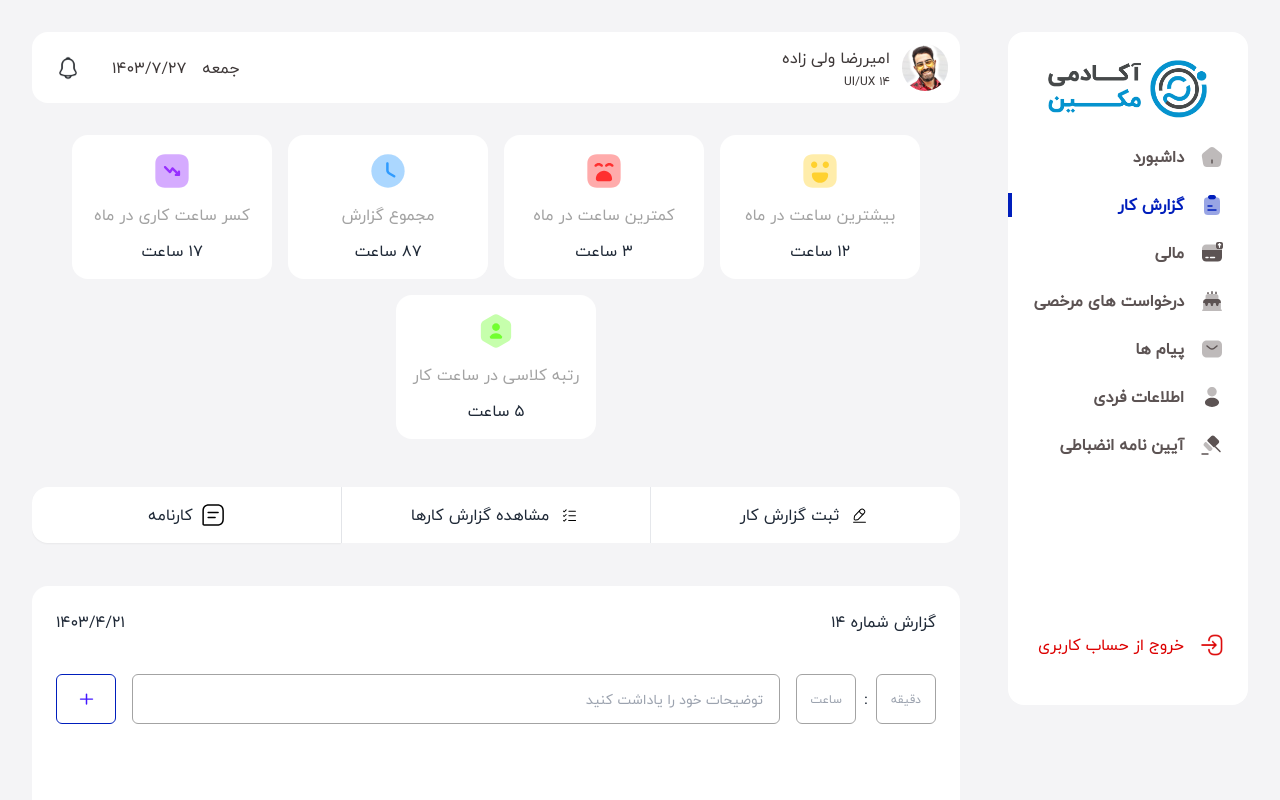
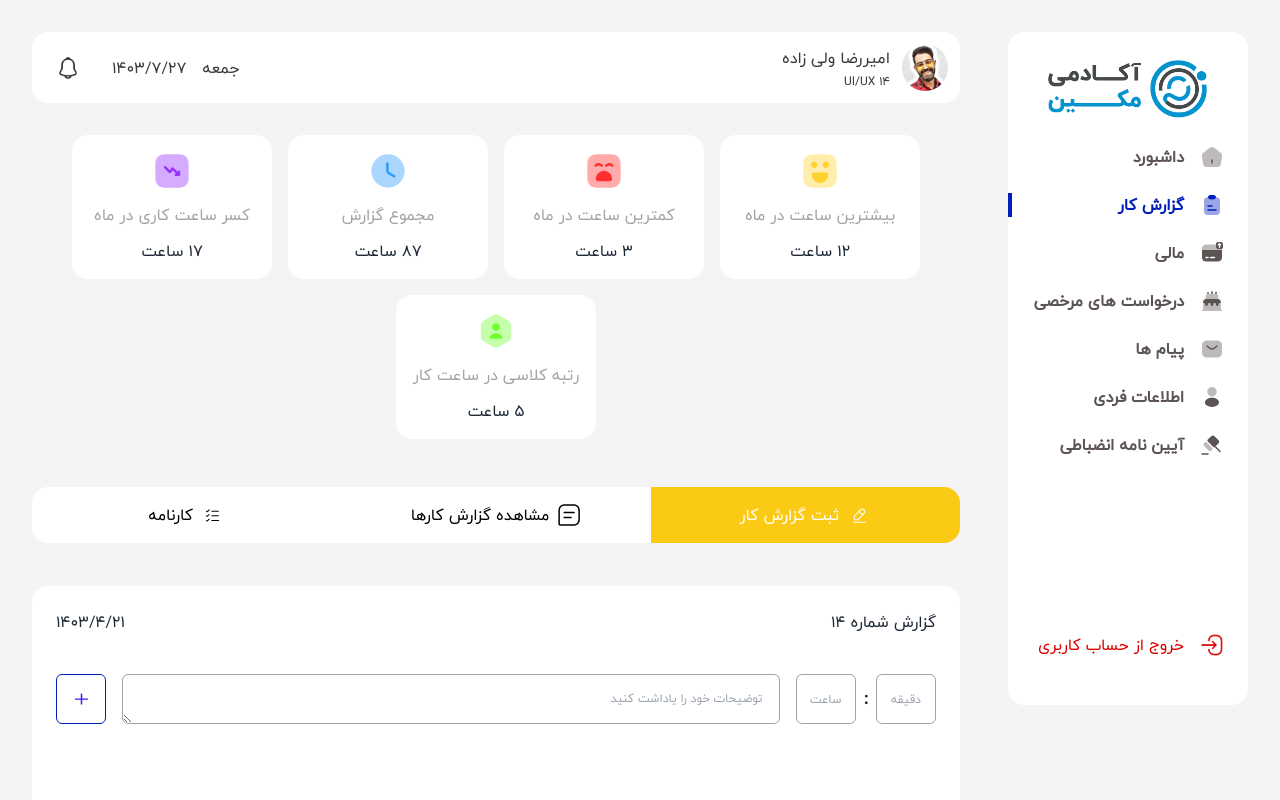
Before and after one commit to mobin-khoddam/makeen-crm-project, a React (Vite) app: page /work-report in a window 1280 px wide. Shown: the top 800 px of the page. Built offline with nearby package versions, Linux system fonts and the light colour scheme.

Commit message:
work report bar fixed add report field fixed and add modal for add work report field

```diff
--- a/src/Componants/Sidebar/Sidebar.jsx
+++ b/src/Componants/Sidebar/Sidebar.jsx
@@ -22,7 +22,7 @@ const Sidebar = () => {
                         <div className="mb-6 mx-auto w-fit">< MakeenLogo></MakeenLogo></div>
                         <div className="w-full pr-6 flex flex-col gap-6 mb-44">
                             <CustomSidebarLink location={'/dashboard'} svg={`${homeSvg}`} title="داشبورد"/>
-                            <CustomSidebarLink location={'/work-report/add'} svg={`${noteSvg}`} title="گزارش کار"/>
+                            <CustomSidebarLink location={'/work-report'} svg={`${noteSvg}`} title="گزارش کار"/>
                             <CustomSidebarLink location={'/finance'} svg={`${financeSvg}`} title="مالی"/>
                             <CustomSidebarLink location={'/asd'} svg={`${LeaveRequestsSvg}`} title="درخواست های مرخصی"/>
                             <CustomSidebarLink location={'/asd'} svg={`${MessagesSvg}`} title="پیام ها"/>
--- a/src/Container/Students/WorkReport/WorkReportBar/AddWorkReportPage/AddWorkReportPage.jsx
+++ b/src/Container/Students/WorkReport/WorkReportBar/AddWorkReportPage/AddWorkReportPage.jsx
@@ -1,18 +1,14 @@
 import WorkReportField from "./WorkReportField/WorkReportField.jsx";
-import WorkReportPage from "../../../../../pages/Students/WorkReport/WorkReportPage.jsx";
 
 const AddWorkReportPage = () => {
     return (
-
-        <WorkReportPage>
         <div className="w-full px-6 pt-6 pb-8 bg-white rounded-2xl ">
             <div className="w-full flex items-center justify-between mb-10">
                 <span>گزارش شماره 14</span>
                 <span>1403/4/21</span>
             </div>
-                <WorkReportField/>
+            <WorkReportField />
         </div>
-        </WorkReportPage>
     )
 }
 
--- a/src/Container/Students/WorkReport/WorkReportBar/AddWorkReportPage/WorkReportField/WorkReportField.jsx
+++ b/src/Container/Students/WorkReport/WorkReportBar/AddWorkReportPage/WorkReportField/WorkReportField.jsx
@@ -2,8 +2,9 @@ import addIcon from "/src/assets/images/Students/WorkReports/add.svg";
 import removeIcon from "/src/assets/images/Students/WorkReports/minus.svg";
 import buttonCustom from "/src/assets/images/Students/WorkReports/buttonCustom.svg";
 import { useForm } from "react-hook-form";
-import { useState } from "react";
+import { useRef, useState } from "react";
 import { v4 as uuidv4 } from "uuid";
+import WorkReportModal from "./WorkReportModal";
 
 const WorkReportField = () => {
   const [reportForm, setReportForm] = useState([{ id: uuidv4() }]);
@@ -31,9 +32,12 @@ const WorkReportField = () => {
       return item.filter((field) => id !== field.id);
     });
   };
-  const onSubmit = (data) => {
-    console.log(data);
+  const onSubmit = () => {
+    modalRef.current.showModal()
   };
+
+  const modalRef = useRef(null)
+
   return (
     <form
       onSubmit={handleSubmit(onSubmit)}
@@ -44,8 +48,9 @@ const WorkReportField = () => {
           <div
             onClick={() => console.log(item.id)}
             key={item.id}
-            className="flex gap-2 items-center placeholder:text-primary-gray-100"
+            className="flex gap-2 items-start placeholder:text-primary-gray-100 max-[560px]:flex-col max-[560px]:items-center"
           >
+            <div className="flex gap-2 items-center">
               <input
                 {...register(`minute${item.id}`, {
                   required: "this fieldIs required",
@@ -56,7 +61,7 @@ const WorkReportField = () => {
                 type="text"
                 className="w-[60px] h-[50px] text-xs border border-primary-gray-100 rounded-md outline-none text-center"
               />
-            <span>:</span>
+              <span className="font-bold text-lg">:</span>
               <input
                 {...register(`hour${item.id}`, {
                   required: "this fieldIs required",
@@ -67,19 +72,21 @@ const WorkReportField = () => {
                 type="text"
                 className="w-[60px] h-[50px] text-xs border border-primary-gray-100 rounded-md outline-none text-center"
               />
-            <input
+            </div>
+            <textarea
               {...register(`text${item.id}`, {
                 required: "this fieldIs required",
               })}
               placeholder="توضیحات خود را یاداشت کنید"
               type="text"
-              className="w-full h-[50px] text-sm border border-primary-gray-100 rounded-md outline-none mx-2 pr-4"
+              className="w-full h-[50px] min-h-[50px] max-h-[100px] border border-primary-gray-100 rounded-md outline-none mx-2 p-4 max-[560px]:mx-0 text-xs"
             />
+            <div className="max-[560px]:w-full [&>button]:min-w-[50px] [&>button]:min-h-[50px] [&>button]:max-w-[50px] [&>button]:max-h-[50px] [&>button]:max-[560px]:min-w-full">
               {index + 1 === reportForm.length ? (
                 <button
                   type="button"
                   onClick={addNewReport}
-                className="min-w-[60px] min-h-[50px] border border-primary-blue rounded-md flex justify-center items-center"
+                  className=" border border-primary-blue rounded-md flex justify-center items-center"
                 >
                   <img src={`${addIcon}`} alt="" />
                 </button>
@@ -87,19 +94,19 @@ const WorkReportField = () => {
                 <button
                   type="button"
                   onClick={() => removeReport(item.id)}
-                className="min-w-[60px] min-h-[50px] border border-primary-red rounded-md flex justify-center items-center"
+                  className="border border-primary-red rounded-md flex justify-center items-center"
                 >
                   <img src={`${removeIcon}`} alt="" />
                 </button>
               )}
             </div>
+          </div>
         ))}
       </div>
+      <WorkReportModal modalRef={modalRef} />
       <div className="flex items-center justify-between">
-        <div className="w-[164px] h-[53px]">
-          <img src={`${buttonCustom}`} alt="" />
-        </div>
-        <button className="text-white bg-primary-blue flex items-center gap-1 px-5 py-3 rounded-lg">
+        <img className="w-[164px] h-[53px] block" src={`${buttonCustom}`} alt="" />
+        <button className="text-white bg-primary-blue flex justify-center items-center gap-1 rounded-lg w-[164px] h-[53px]">
           <span>ثبت گزارش کار</span>
         </button>
       </div>
--- /dev/null
+++ b/src/Container/Students/WorkReport/WorkReportBar/AddWorkReportPage/WorkReportField/WorkReportModal.jsx
@@ -0,0 +1,31 @@
+import warningIcon from '../../../../../../assets/images/Students/WorkReports/warningIcon.png'
+
+const WorkReportModal = ({ modalRef }) => {
+    return (
+        <div>
+            <dialog ref={modalRef} id="my_modal_3" className="modal ">
+                <div className="modal-box">
+                    <form method="dialog">
+                        <button className="btn btn-sm btn-circle btn-ghost absolute right-2 top-2">✕</button>
+                    </form>
+                    <div className='flex flex-col justify-center items-center gap-5'>
+                        <img className='w-[62px] h-[62px]' src={warningIcon} alt='' />
+                        <span>آیا اطمینان دارید که گزارش کار ثبت شود؟</span>
+                        <div className='flex gap-4'>
+                            <button className="text-white bg-primary-blue flex justify-center items-center gap-1 rounded-lg w-[164px] h-[53px]">
+                                <span>ثبت گزارش کار</span>
+                            </button>
+                            <form method="dialog">
+                                <button className='w-20 h-[53px] border border-primary-gray-100 rounded-lg'>
+                                    ویرایش
+                                </button>
+                            </form>
+                        </div>
+                    </div>
+                </div>
+            </dialog>
+        </div>
+    )
+}
+
+export default WorkReportModal
--- a/src/Container/Students/WorkReport/WorkReportBar/ReportCardPage/ReportCard.jsx
+++ b/src/Container/Students/WorkReport/WorkReportBar/ReportCardPage/ReportCard.jsx
@@ -1,4 +1,3 @@
-import WorkReportPage from "../../../../../pages/Students/WorkReport/WorkReportPage.jsx";
 import ReportCardChart from "./ReportCartChart/ReportCartChart.jsx";
 import ReportCartStats from "./ReportCartStats/ReportCartStats.jsx";
 import MonthReportCardPage from "./MonthReportCard/MonthReportCard.jsx";
@@ -6,7 +5,7 @@ import ReportCardMessages from "./ReportCardMessages/ReportCardMessages.jsx";
 
 const ReportCardPage = () => {
     return (
-        <WorkReportPage>
+        <>
             <MonthReportCardPage />
             <div className="w-full bg-white rounded-2xl">
                 <ReportCartStats />
@@ -15,7 +14,7 @@ const ReportCardPage = () => {
                     <ReportCardMessages />
                 </div>
             </div>
-        </WorkReportPage>
+        </>
     )
 }
 
--- a/src/Container/Students/WorkReport/WorkReportBar/SeeWorkReportsPage/SeeWorkReportsListPage.jsx
+++ b/src/Container/Students/WorkReport/WorkReportBar/SeeWorkReportsPage/SeeWorkReportsListPage.jsx
@@ -1,4 +1,3 @@
-import WorkReportPage from "../../../../../pages/Students/WorkReport/WorkReportPage.jsx";
 import FilterDatePicker from "./DatePicker/DatePicker.jsx";
 import CategoriesFilter from "./CategoriesFilter/CategoriesFilter.jsx";
 import { useState } from "react";
@@ -9,7 +8,7 @@ const SeeWorkReportListPage = () => {
     const [showDateDrawer, setShowDateDrawer] = useState(false)
 
     return (
-        <WorkReportPage>
+        <>
             <div className="flex items-center gap-4 cursor-pointer max-lg:flex-col max-lg:items-start">
                 <div className="z-20">
                     <FilterDatePicker showDateDrawer={showDateDrawer} setShowDateDrawer={setShowDateDrawer}
@@ -23,7 +22,7 @@ const SeeWorkReportListPage = () => {
             <div>
                 <WorkReportList />
             </div>
-        </WorkReportPage>
+        </>
     )
 }
 
--- a/src/Container/Students/WorkReport/WorkReportBar/WorkReportBar.jsx
+++ b/src/Container/Students/WorkReport/WorkReportBar/WorkReportBar.jsx
@@ -1,32 +1,24 @@
-import editIcon from '/src/assets/images/Students/WorkReports/edit-2.svg'
-import messageIcon from '/src/assets/images/Students/WorkReports/message-text.svg'
-import taskIcon from '/src/assets/images/Students/WorkReports/task.svg'
-import { Link, useLocation } from "react-router-dom";
+import { WorkReportBarList } from "../../../../helper/ProjectData/Data"
 
-const WorkReportBar = () => {
-    const location = useLocation()
-    const isActive = ((path) => location.pathname === path)
-    return (<div
-        className="w-full bg-white rounded-2xl flex mb-[43px] cursor-pointer [&>a]:flex [&>a]:items-center [&>a]:justify-center [&>a]:gap-2 [&>a]:w-full [&>a]:p-4 max-lg:flex-col">
-        <Link to="/work-report"
-            className={`rounded-r-2xl max-lg:rounded-none max-lg:rounded-t-2xl  ${isActive('/work-report/add') && 'bg-[#FACA15] text-white'}`}>
-            <div style={{ mask: `url(${editIcon}) center no-repeat` }}
-                className={`w-6 h-6  ${isActive('/work-report/add') ? 'bg-white' : 'bg-black'}`}></div>
-            <span>ثبت گزارش کار</span>
-        </Link>
-        <Link to="/work-report/see-reports"
-            className={`border-x ${isActive('/work-report/see-reports') && 'bg-[#FACA15] text-white'}`}>
-            <div style={{ mask: `url(${taskIcon}) center no-repeat` }}
-                className={`w-6 h-6  ${isActive('/work-report/see-reports') ? 'bg-white' : 'bg-black'}`}></div>
-            <span>مشاهده گزارش کارها</span>
-        </Link>
-        <Link to="/work-report/report-card"
-            className={` rounded-l-2xl max-lg:rounded-none max-lg:rounded-b-2xl shadow-sm ${isActive('/work-report/report-card') && 'bg-[#FACA15] text-white'}`}>
-            <div style={{ mask: `url(${messageIcon}) center no-repeat` }}
-                className={`w-6 h-6  ${isActive('/work-report/report-card') ? 'bg-white' : 'bg-black'}`}></div>
-            <span>کارنامه</span>
-        </Link>
-    </div>)
+
+const WorkReportBar = ({ setSelectPageRender, selectPageRender }) => {
+    return (
+        <div
+            className="w-full flex mb-[43px] cursor-pointer [&>span]:flex [&>span]:items-center [&>span]:justify-center [&>span]:gap-2 [&>span]:w-full [&>span]:p-4 max-lg:flex-col first:bg-black last:*:rounded-l-2xl first:*:rounded-r-2xl max-lg:first:*:rounded-t-2xl max-lg:last:*:rounded-b-2xl max-lg:first:*:rounded-b-none max-lg:last:*:rounded-t-none">
+            {
+                WorkReportBarList.map((barItems) => (
+                    <span
+                        onClick={() => setSelectPageRender(barItems.pageRender)}
+                        key={barItems.id}
+                        className={`${selectPageRender === barItems.pageRender ? 'bg-[#FACA15] text-white' : 'bg-white text-black' } '`}>
+                        <div style={{ mask: `url(${barItems.icon}) center no-repeat` }}
+                            className={`w-6 h-6  ${selectPageRender === barItems.pageRender ? 'bg-white' : 'bg-black'}`}>
+                        </div>
+                        <span>{barItems.text}</span>
+                    </span>
+                ))
+            }
+        </div>)
 }
 
 export default WorkReportBar
--- a/src/helper/ProjectData/Data.js
+++ b/src/helper/ProjectData/Data.js
@@ -2,39 +2,50 @@ export const CategoriesFilterList = ['تایید شده', 'رد شده', 'برر
 
 
 export const SeeTableReportList = [
-    {id: 1,reportNumber: 87, date: '1403/4/23', reportTime: '8', reportStatus: 'بررسی نشده'},
-    {id: 2,reportNumber: 86, date: '1403/4/23', reportTime: '7', reportStatus: 'رد شده' },
-    {id: 3,reportNumber: 86, date: '1403/4/23', reportTime: '7', reportStatus: 'تایید شده' },
-    {id: 4,reportNumber: 87, date: '1403/4/23', reportTime: '8', reportStatus: 'بررسی نشده'},
-    {id: 5,reportNumber: 86, date: '1403/4/23', reportTime: '7', reportStatus: 'رد شده' },
-    {id: 6,reportNumber: 85, date: '1403/4/23', reportTime: '6', reportStatus: 'تایید شده'},
+    { id: 1, reportNumber: 87, date: '1403/4/23', reportTime: '8', reportStatus: 'بررسی نشده' },
+    { id: 2, reportNumber: 86, date: '1403/4/23', reportTime: '7', reportStatus: 'رد شده' },
+    { id: 3, reportNumber: 86, date: '1403/4/23', reportTime: '7', reportStatus: 'تایید شده' },
+    { id: 4, reportNumber: 87, date: '1403/4/23', reportTime: '8', reportStatus: 'بررسی نشده' },
+    { id: 5, reportNumber: 86, date: '1403/4/23', reportTime: '7', reportStatus: 'رد شده' },
+    { id: 6, reportNumber: 85, date: '1403/4/23', reportTime: '6', reportStatus: 'تایید شده' },
 ]
 
 export const MonthReportCardList = [
-    {id: 1, month: 'ماه اول', bgColor: 'primary-blue', textColor: 'white', border: 'primary-blue'},
-    {id: 2, month: 'ماه دوم', bgColor: 'primary-gray', textColor: 'primary-gray-100', border: 'primary-gray-100'},
-    {id: 3, month: 'ماه سوم', bgColor: 'primary-gray', textColor: 'primary-gray-100', border: 'primary-gray-100'},
-    {id: 4, month: 'ماه چهارم', bgColor: 'primary-gray', textColor: 'primary-gray-100', border: 'primary-gray-100'},
-    {id: 5, month: 'ماه پنجم', bgColor: 'primary-gray', textColor: 'primary-gray-100', border: 'primary-gray-100'},
-    {id: 6, month: 'ماه ششم', bgColor: 'primary-gray', textColor: 'primary-gray-100', border: 'primary-gray-100'},
+    { id: 1, month: 'ماه اول', bgColor: 'primary-blue', textColor: 'white', border: 'primary-blue' },
+    { id: 2, month: 'ماه دوم', bgColor: 'primary-gray', textColor: 'primary-gray-100', border: 'primary-gray-100' },
+    { id: 3, month: 'ماه سوم', bgColor: 'primary-gray', textColor: 'primary-gray-100', border: 'primary-gray-100' },
+    { id: 4, month: 'ماه چهارم', bgColor: 'primary-gray', textColor: 'primary-gray-100', border: 'primary-gray-100' },
+    { id: 5, month: 'ماه پنجم', bgColor: 'primary-gray', textColor: 'primary-gray-100', border: 'primary-gray-100' },
+    { id: 6, month: 'ماه ششم', bgColor: 'primary-gray', textColor: 'primary-gray-100', border: 'primary-gray-100' },
 ]
 
 export const WorkCardStatusList = [
-    {id:1, textTop: 'بیشترین', textButton: 'ساعــت', hasTime: true, textStatus: '10'},
-    {id:2, textTop: 'کمتریـن', textButton: 'ساعــت', hasTime: true, textStatus: '2'},
-    {id:3, textTop: 'ساعــت', textButton: 'مورد انتظار', hasTime: true, textStatus: '80'},
-    {id:4, textTop: 'مجموع ', textButton: 'گزارش', hasTime: true, textStatus: '25'},
-    {id:5, textTop: 'کسر ', textButton: 'ساعت کاری', hasTime: true, textStatus: '12'},
-    {id:6, textTop: 'میانگین ', textButton: 'مطالعه', hasTime: true, textStatus: '67'},
-    {id:7, textTop: 'رتبه کلاسی ', textButton: 'در ساعت کاری', hasTime: false, textStatus: '7'},
-    {id:8, textTop: 'نمـره', textButton: 'فنـی', hasTime: false, textStatus: '10/8'},
-    {id:9, textTop: 'حضور', textButton: 'غیاب', hasTime: false, textStatus: '10/9'},
-    {id:10, textTop: 'گزارش ', textButton: 'دهــی', hasTime: false, textStatus: '10/7'},
-    {id:11, textTop: 'انطباق پذیری', textButton: 'سیستمی', hasTime: false, textStatus: '10/8'},
+    { id: 1, textTop: 'بیشترین', textButton: 'ساعــت', hasTime: true, textStatus: '10' },
+    { id: 2, textTop: 'کمتریـن', textButton: 'ساعــت', hasTime: true, textStatus: '2' },
+    { id: 3, textTop: 'ساعــت', textButton: 'مورد انتظار', hasTime: true, textStatus: '80' },
+    { id: 4, textTop: 'مجموع ', textButton: 'گزارش', hasTime: true, textStatus: '25' },
+    { id: 5, textTop: 'کسر ', textButton: 'ساعت کاری', hasTime: true, textStatus: '12' },
+    { id: 6, textTop: 'میانگین ', textButton: 'مطالعه', hasTime: true, textStatus: '67' },
+    { id: 7, textTop: 'رتبه کلاسی ', textButton: 'در ساعت کاری', hasTime: false, textStatus: '7' },
+    { id: 8, textTop: 'نمـره', textButton: 'فنـی', hasTime: false, textStatus: '10/8' },
+    { id: 9, textTop: 'حضور', textButton: 'غیاب', hasTime: false, textStatus: '10/9' },
+    { id: 10, textTop: 'گزارش ', textButton: 'دهــی', hasTime: false, textStatus: '10/7' },
+    { id: 11, textTop: 'انطباق پذیری', textButton: 'سیستمی', hasTime: false, textStatus: '10/8' },
 
 ]
 
 export const MessageReportCardList = [
-    {id: 1, pointOfView: 'دیدگاه استاد', message: 'لورم ایپسوم متن ساختگی با تولید سادگی نامفهوم از صنعت چاپ، و با اسد '},
-    {id:2, pointOfView: 'دیدگاه ادمین', message: 'لورم ایپسوم متن ساختگی با تولید سادگی نامفهوم از صنعت چاپ، و با استفاده از طراحان گرافیک است، چاپگرها و متون بلکه روزنامه لورم ایپسوم متن ساختگی با تولید سادگی نامفهوم از صنعت چاپ، و با استفاده از طراحان گرافیک است، چاپگرها و متون بلکه روزنامه '}
+    { id: 1, pointOfView: 'دیدگاه استاد', message: 'لورم ایپسوم متن ساختگی با تولید سادگی نامفهوم از صنعت چاپ، و با اسد ' },
+    { id: 2, pointOfView: 'دیدگاه ادمین', message: 'لورم ایپسوم متن ساختگی با تولید سادگی نامفهوم از صنعت چاپ، و با استفاده از طراحان گرافیک است، چاپگرها و متون بلکه روزنامه لورم ایپسوم متن ساختگی با تولید سادگی نامفهوم از صنعت چاپ، و با استفاده از طراحان گرافیک است، چاپگرها و متون بلکه روزنامه ' }
 ]
+
+
+import editIcon from '/src/assets/images/Students/WorkReports/edit-2.svg'
+import messageIcon from '/src/assets/images/Students/WorkReports/message-text.svg'
+import taskIcon from '/src/assets/images/Students/WorkReports/task.svg'
+
+export const WorkReportBarList = [
+    { id: 1, icon: editIcon, text: 'ثبت گزارش کار', pageRender: 'AddWorkReportPage' },
+    { id: 2, icon: messageIcon, text: 'مشاهده گزارش کارها', pageRender: 'SeeWorkReportListPage' },
+    { id: 3, icon: taskIcon, text: 'کارنامه', pageRender: 'ReportCardPage' },
+]
--- a/src/pages/Students/WorkReport/WorkReportPage.jsx
+++ b/src/pages/Students/WorkReport/WorkReportPage.jsx
@@ -1,25 +1,32 @@
 import WorkStatusCard from "../../../Container/Students/WorkReport/WorkStatus/WorkStatusCard.jsx";
 import WorkReportBar from "../../../Container/Students/WorkReport/WorkReportBar/WorkReportBar.jsx";
 import OriginalTemplatePage from "../../../Componants/OriginalTemplate/OriginalTemplatePage.jsx";
-import { useState } from "react";
 import AddWorkReportPage from "../../../Container/Students/WorkReport/WorkReportBar/AddWorkReportPage/AddWorkReportPage.jsx";
 import SeeWorkReportListPage from "../../../Container/Students/WorkReport/WorkReportBar/SeeWorkReportsPage/SeeWorkReportsListPage.jsx";
 import ReportCardPage from "../../../Container/Students/WorkReport/WorkReportBar/ReportCardPage/ReportCard.jsx";
+import { useState } from "react";
 
-const WorkReportPage = ({children}) => {
-    const [showWorkPage, setShowWorkPage] = useState([<AddWorkReportPage />, <SeeWorkReportListPage />, <ReportCardPage />])
-    // const [showWorkPage, setShowWorkPage] = useState([])
-    // const [showWorkPage, setShowWorkPage] = useState([])
-    // const [showWorkPage, setShowWorkPage] = useState([])
+const WorkReportPage = () => {
+    const [selectPageRender, setSelectPageRender] = useState('AddWorkReportPage')
+
     return (
         <div>
             <OriginalTemplatePage>
                 <WorkStatusCard />
-                <WorkReportBar />
-                {children}
+                <WorkReportBar setSelectPageRender={setSelectPageRender} selectPageRender={selectPageRender}/>
+                {
+                    selectPageRender === 'AddWorkReportPage' ? <AddWorkReportPage /> :
+                    selectPageRender === 'SeeWorkReportListPage' ? <SeeWorkReportListPage /> :
+                    selectPageRender === 'ReportCardPage' && <ReportCardPage />
+                }
             </OriginalTemplatePage>
         </div>
     )
 }
 
 export default WorkReportPage
+
+
+// <AddWorkReportPage />
+//                 <SeeWorkReportListPage />
+//                 <ReportCardPage />
```
Also changed, not shown: src/Loader/Loader.jsx (+2 -14 lines), src/assets/images/Students/WorkReports/warningIcon.png (added). Lines whose indentation alone changed are shown as unchanged.
